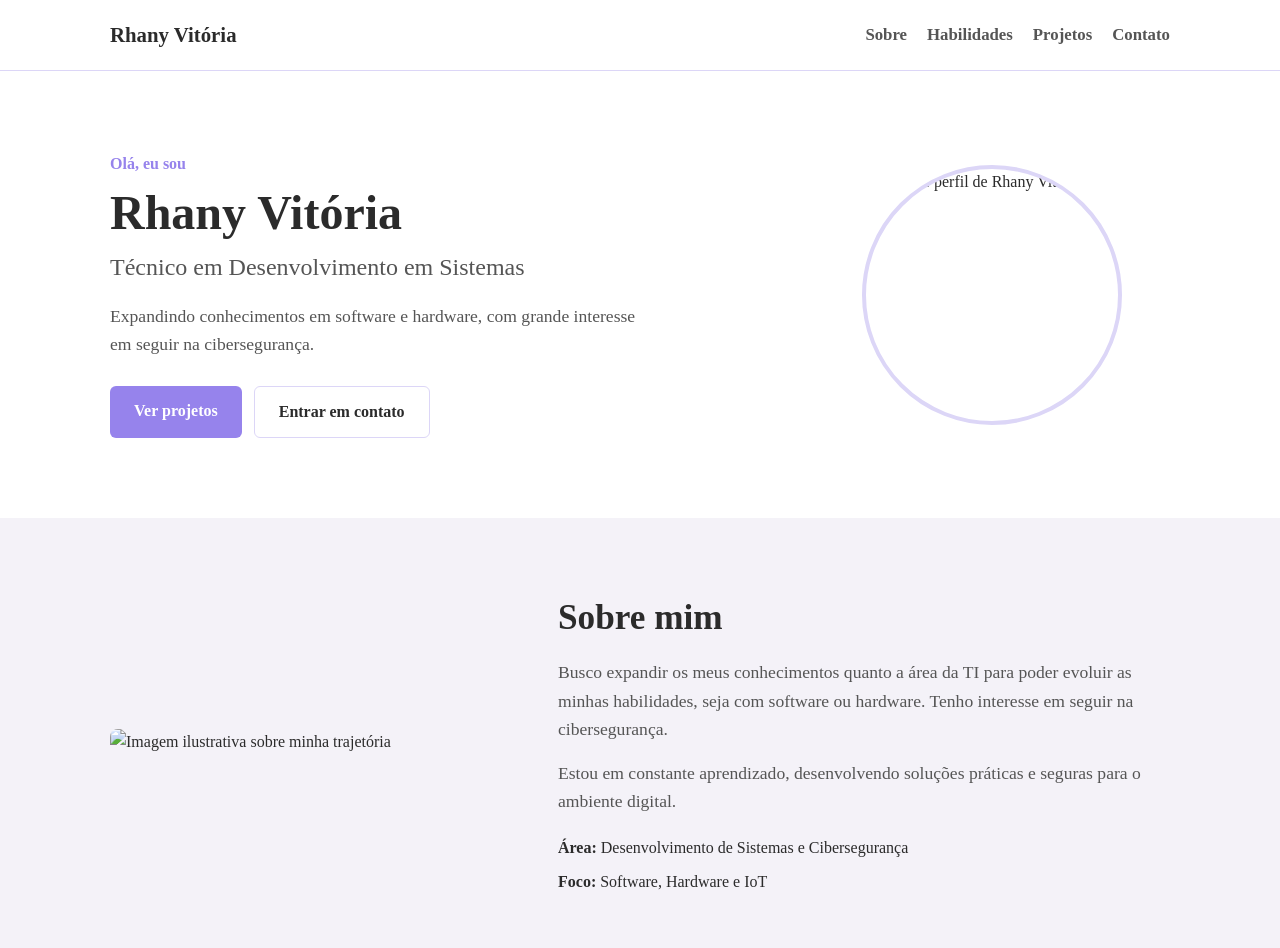
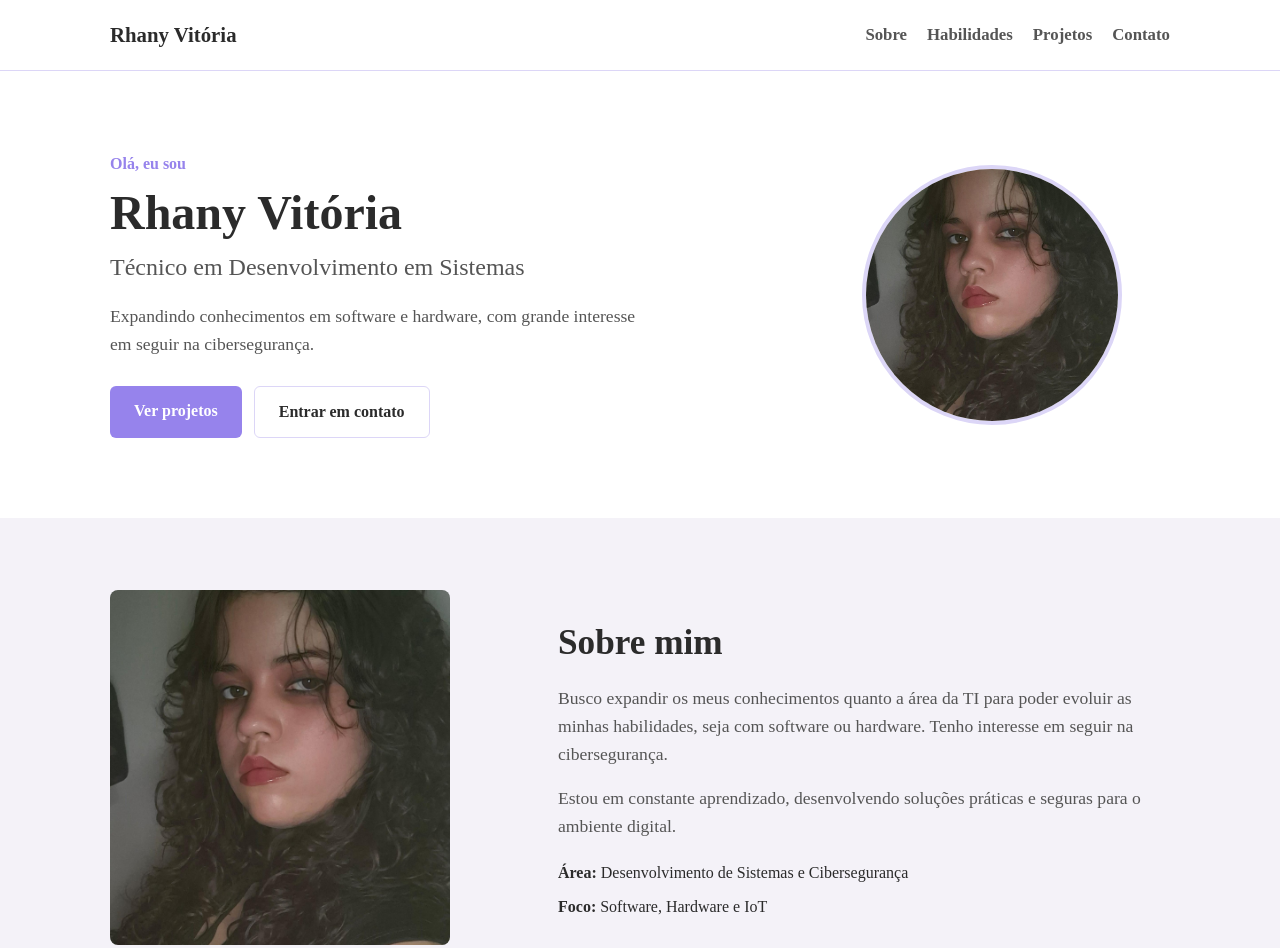
Before and after one commit to nai-aiy/portfolio, a plain HTML site: page index.html in a window 1280 px wide. Shown: the top 948 px of the page. Drawn offline with Linux system fonts and the light colour scheme.

Commit message:
Arquivos com foto de perfil

```diff
--- a/index.html
+++ b/index.html
@@ -38,7 +38,7 @@
           </div>
         </div>
         <div class="hero-imagem">
-          <img src="img/perfil.jpg" alt="Foto de perfil de Rhany Vitória">
+          <img src="img/perfil.jpeg" alt="Foto de perfil de Rhany Vitória">
         </div>
       </div>
     </section>
@@ -47,7 +47,7 @@
     <section id="sobre" class="secao fundo-alternativo">
       <div class="container sobre-grid">
         <div class="sobre-imagem">
-          <img src="img/perfil.jpg" alt="Imagem ilustrativa sobre minha trajetória">
+          <img src="img/perfil.jpeg" alt="Imagem ilustrativa sobre minha trajetória">
         </div>
         <div class="sobre-conteudo">
           <h2>Sobre mim</h2>
@@ -94,7 +94,7 @@
         <div class="projetos-grid">
 
           <article class="card-projeto">
-            <img src="img/projeto1.png" alt="Captura de tela do sistema de recepção para petshops">
+            <img src="img/projeto1.jpeg" alt="Captura de tela do sistema de recepção para petshops">
             <div class="card-corpo">
               <h3>Sistema para Petshops</h3>
               <p>Site direcionado à recepção de petshops para ajudar os recepcionistas, a gerência e, principalmente, os clientes, otimizando o atendimento.</p>
```
Also changed, not shown: img/perfil.jpeg (added).
